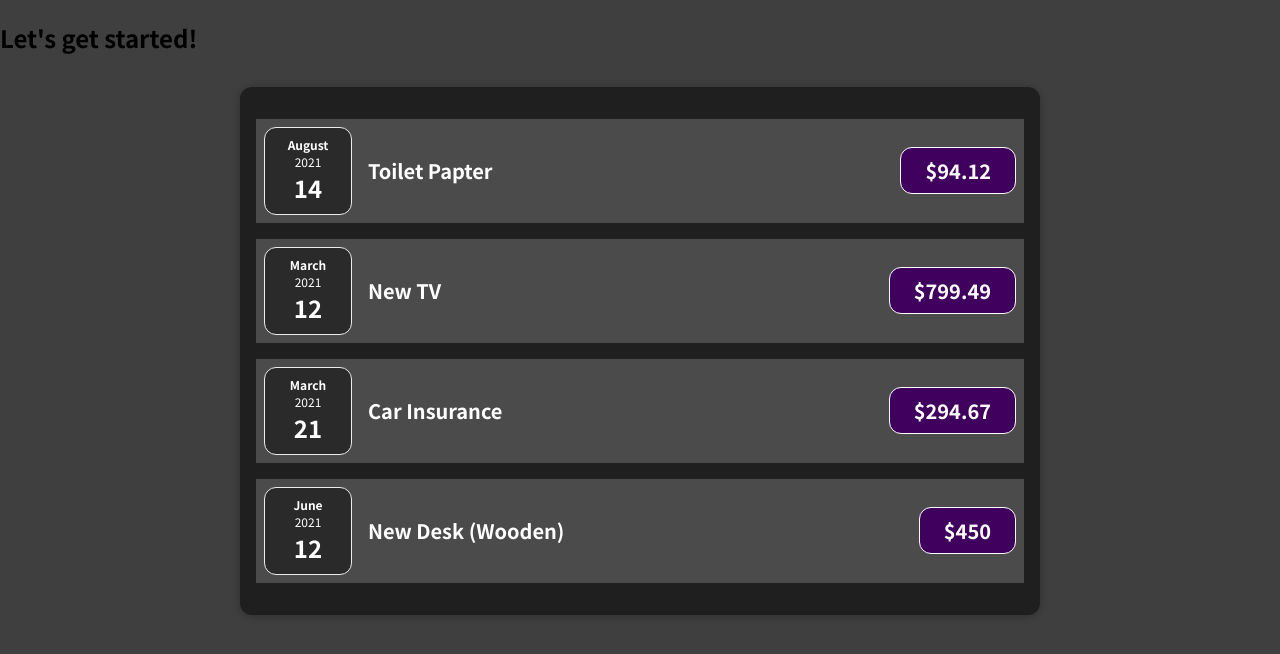
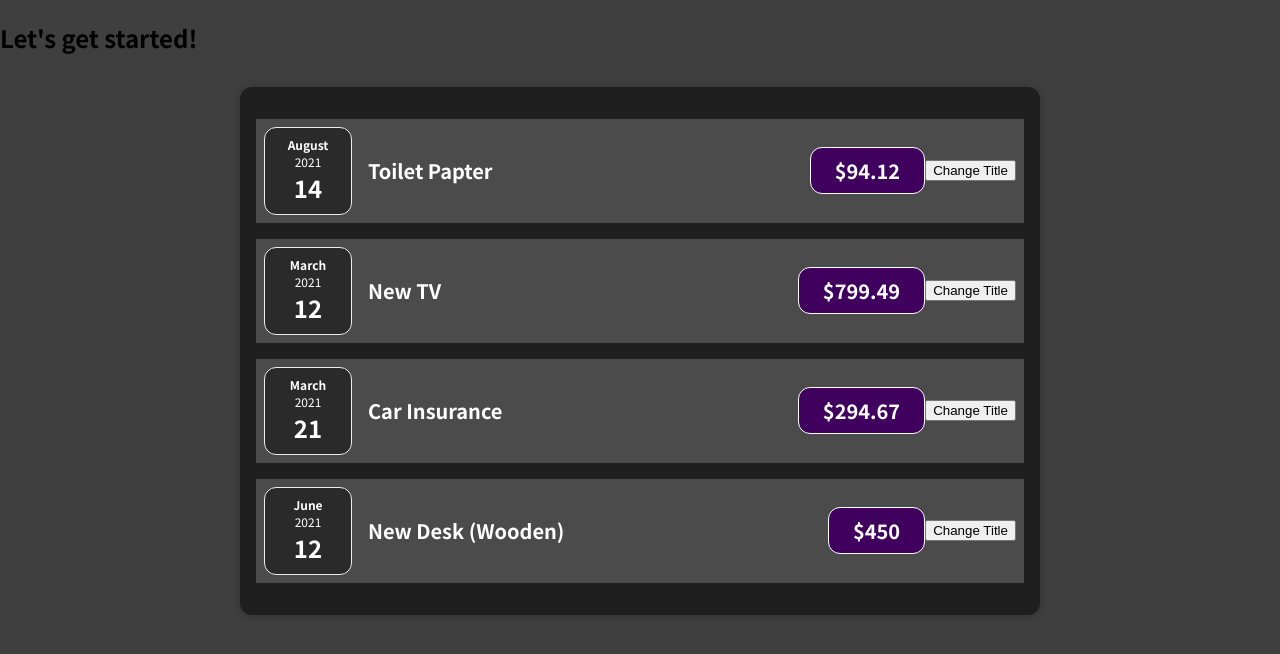
Before and after one commit to jripke74/react-0001, a JavaScript app: page / in a window 1280 px wide. Shown: the top 654 px of the page. Built offline with nearby package versions, Linux system fonts and the light colour scheme.

Commit message:
add onClick handler to ExpenseItem.js

```diff
--- a/src/App.js
+++ b/src/App.js
@@ -1,6 +1,6 @@
 import Expenses from './components/Expenses/Expenses';
 
-function App() {
+const App = () => {
   const expenses = [
     {
       id: 'e1',
--- a/src/components/Expenses/ExpenseDate.js
+++ b/src/components/Expenses/ExpenseDate.js
@@ -1,6 +1,6 @@
 import './ExpenseDate.css';
 
-function ExpenseDate(props) {
+const ExpenseDate = (props) => {
   const month = props.date.toLocaleString('en-us', { month: 'long' });
   const year = props.date.getFullYear();
   const day = props.date.toLocaleString('en-us', { day: '2-digit' });
--- a/src/components/Expenses/ExpenseItem.js
+++ b/src/components/Expenses/ExpenseItem.js
@@ -3,7 +3,11 @@ import Card from '../UI/Card';
 import './ExpenseItem.css';
 import '../UI/Card.css';
 
-function ExpenseItem(props) {
+const ExpenseItem = (props) => {
+  const clickHandler = () => {
+    console.log('Click!!!')
+  };
+
   return (
     <Card className="expense-item">
       <ExpenseDate date={props.date} />
@@ -11,6 +15,7 @@ function ExpenseItem(props) {
         <h2>{props.title}</h2>
         <div className="expense-item__price">${props.amount}</div>
       </div>
+      <button onClick={clickHandler}>Change Title</button>
     </Card>
   );
 }
--- a/src/components/Expenses/Expenses.js
+++ b/src/components/Expenses/Expenses.js
@@ -2,7 +2,7 @@ import ExpenseItem from './ExpenseItem';
 import Card from '../UI/Card';
 import './Expenses.css';
 
-function Expenses(props) {
+const Expenses = (props) => {
   return <Card className="expenses">
     <ExpenseItem
         title={props.items[0].title}
--- a/src/components/UI/Card.js
+++ b/src/components/UI/Card.js
@@ -1,6 +1,6 @@
 import './Card.css';
 
-function Card(props) {
+const Card = (props) => {
   const classes = 'card ' + props.className;
 
   return <div className={classes}>{props.children}</div>
```
